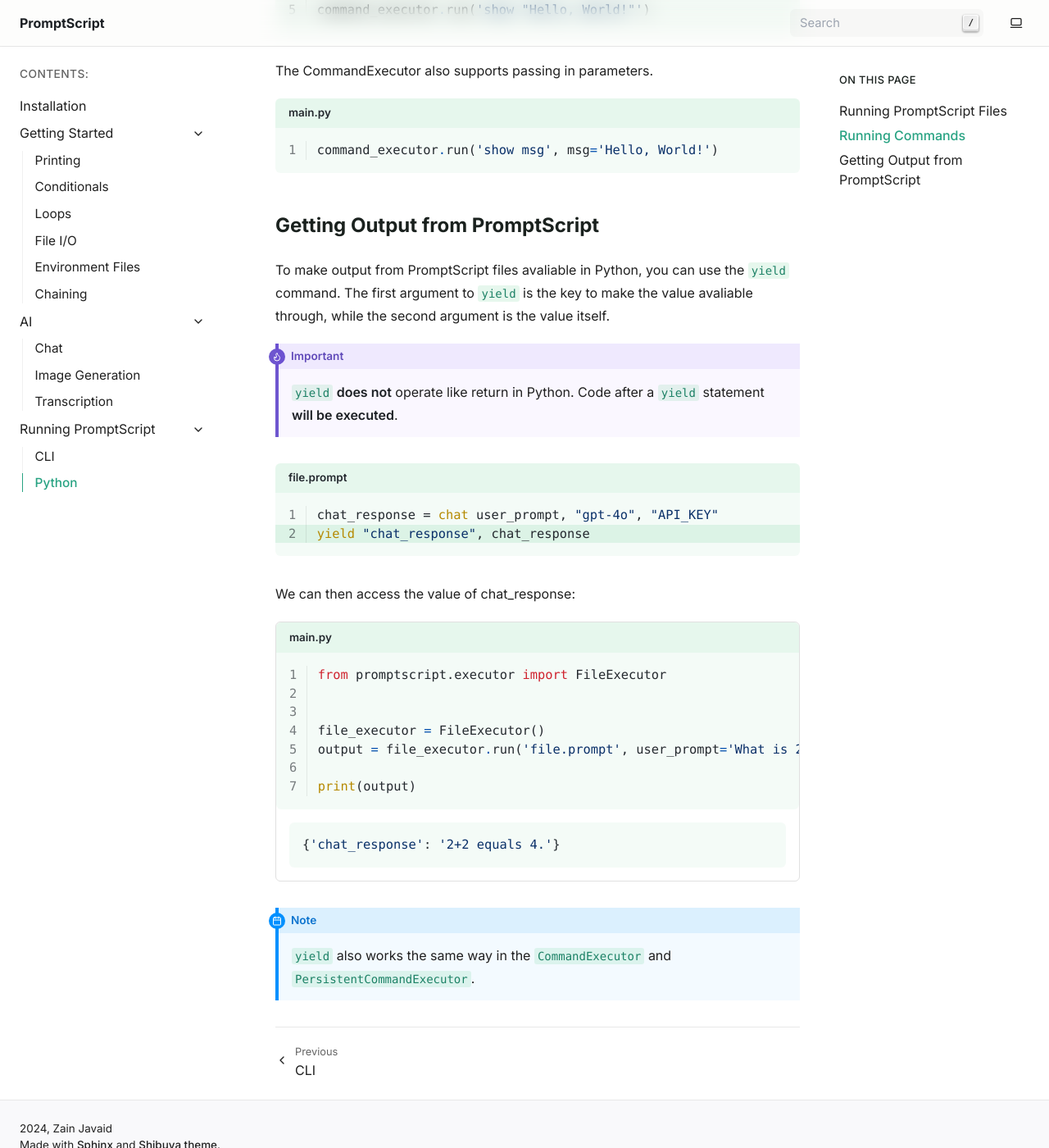
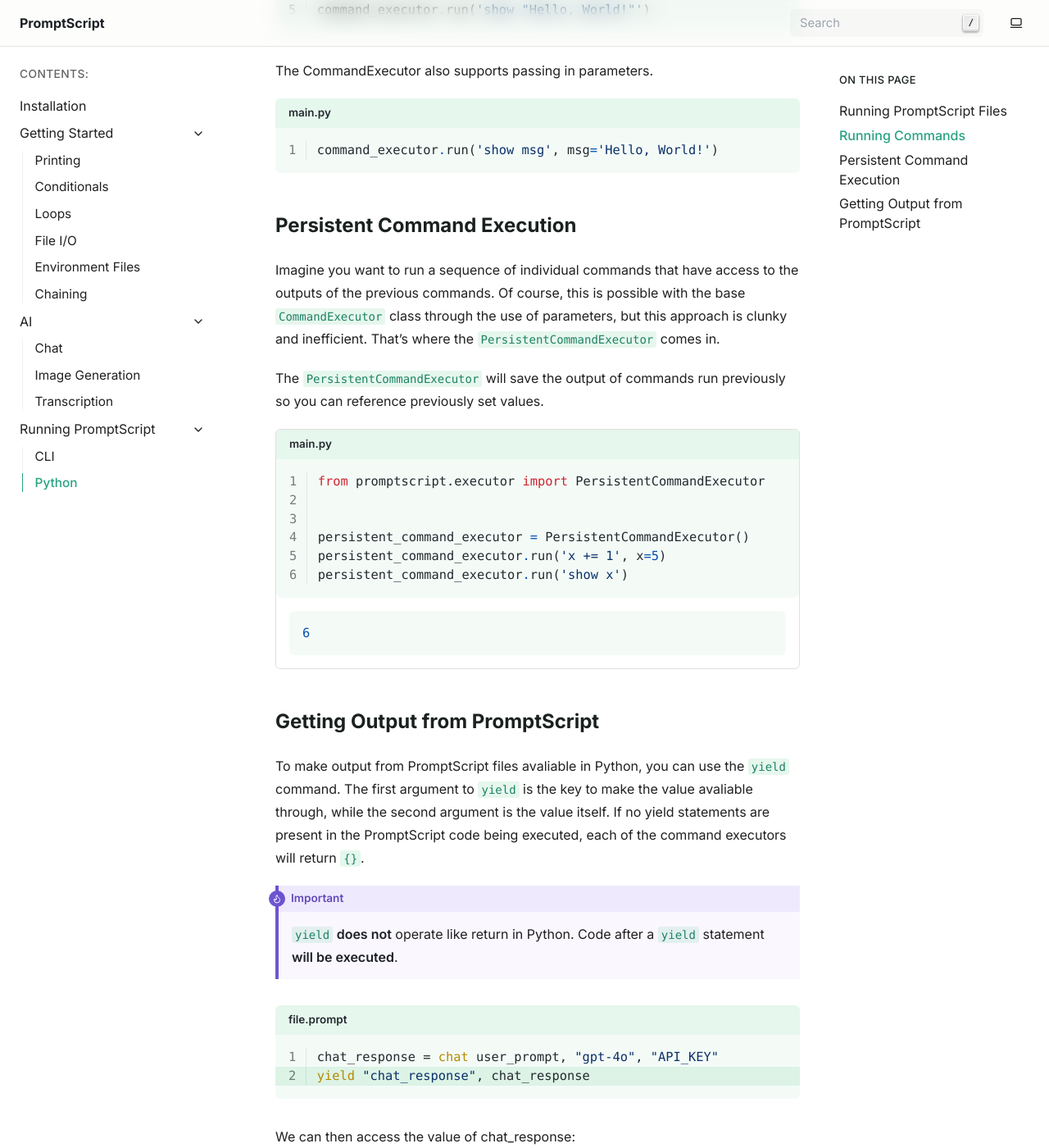
Before and after one commit to zainmfjavaid/PromptScript, a Sphinx documentation site: the page built from docs/running/python.rst, in a window 1280 px wide and 1400 px high, scrolled down 1222 px. Shown: the whole window at 82% size. Built offline with Sphinx 7.4.7, drawn with Linux system fonts in a browser that asks for light colours.

Commit message:
Added more to Python docs

```diff
--- a/docs/running/python.rst
+++ b/docs/running/python.rst
@@ -61,11 +61,40 @@ The CommandExecutor also supports passing in parameters.
 
     command_executor.run('show msg', msg='Hello, World!')
 
+Persistent Command Execution
+----------------------------
+
+Imagine you want to run a sequence of individual commands that have access to the outputs of the previous commands. Of course,
+this is possible with the base ``CommandExecutor`` class through the use of parameters, but this approach is clunky and
+inefficient. That's where the ``PersistentCommandExecutor`` comes in.
+
+The ``PersistentCommandExecutor`` will save the output of commands run previously so you can reference previously set values.
+
+
+.. container:: demo
+
+    .. code-block:: python
+        :linenos:
+        :caption: main.py
+
+        from promptscript.executor import PersistentCommandExecutor
+
+
+        persistent_command_executor = PersistentCommandExecutor()
+        persistent_command_executor.run('x += 1', x=5)
+        persistent_command_executor.run('show x')
+
+    .. code-block:: python
+        :class: demo-result
+
+        6
+
 Getting Output from PromptScript
 --------------------------------
 
 To make output from PromptScript files avaliable in Python, you can use the ``yield`` command. The first argument to ``yield`` is
-the key to make the value avaliable through, while the second argument is the value itself.
+the key to make the value avaliable through, while the second argument is the value itself. If no yield statements are present
+in the PromptScript code being executed, each of the command executors will return ``{}``.
 
 .. important:: ``yield`` **does not** operate like return in Python. Code after a ``yield`` statement **will be executed**.
 
@@ -78,7 +107,6 @@ the key to make the value avaliable through, while the second argument is the va
     yield "chat_response", chat_response
 
 We can then access the value of chat_response:
-
 
 .. container:: demo
 
```
Also changed, not shown: 5 other files.
